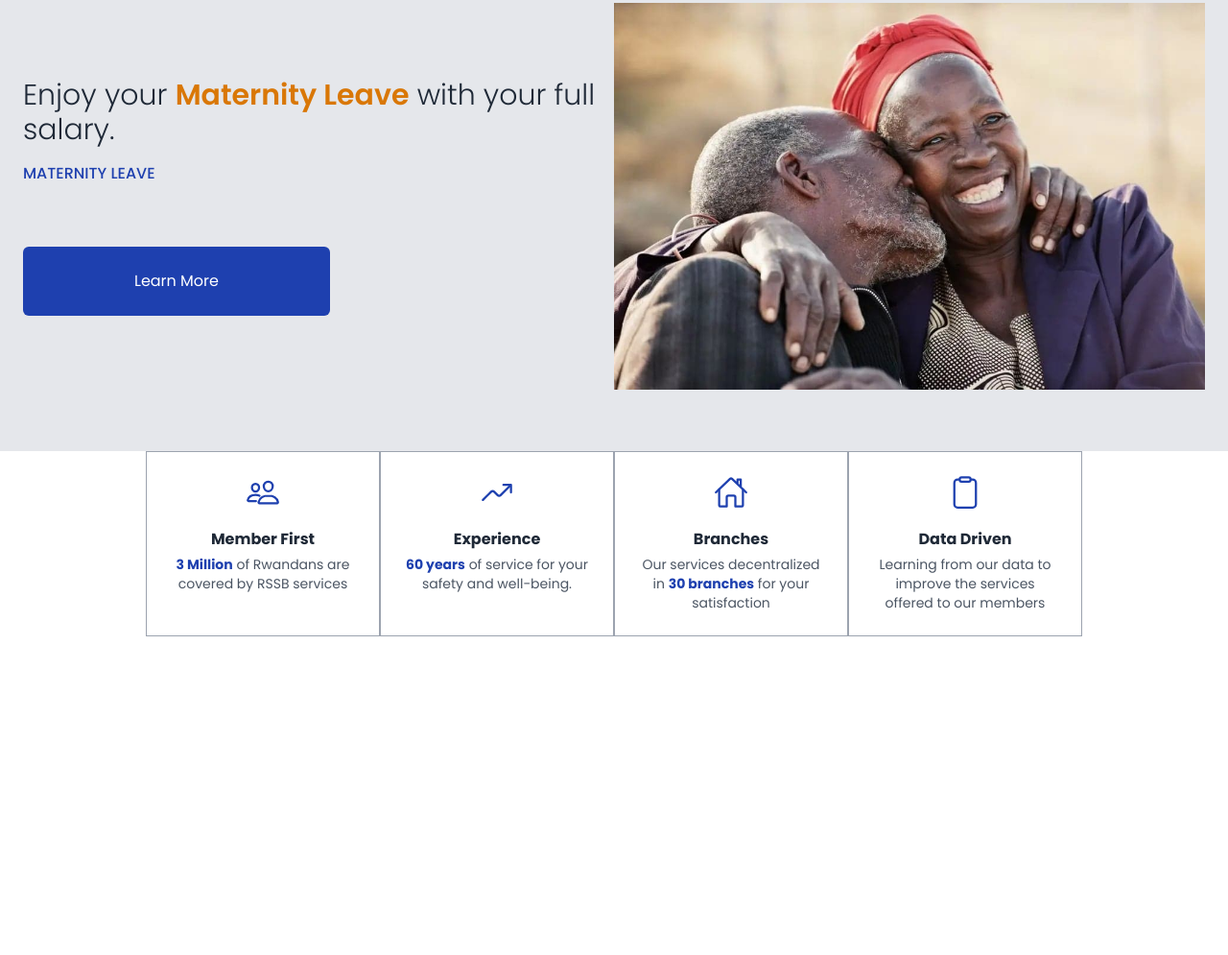
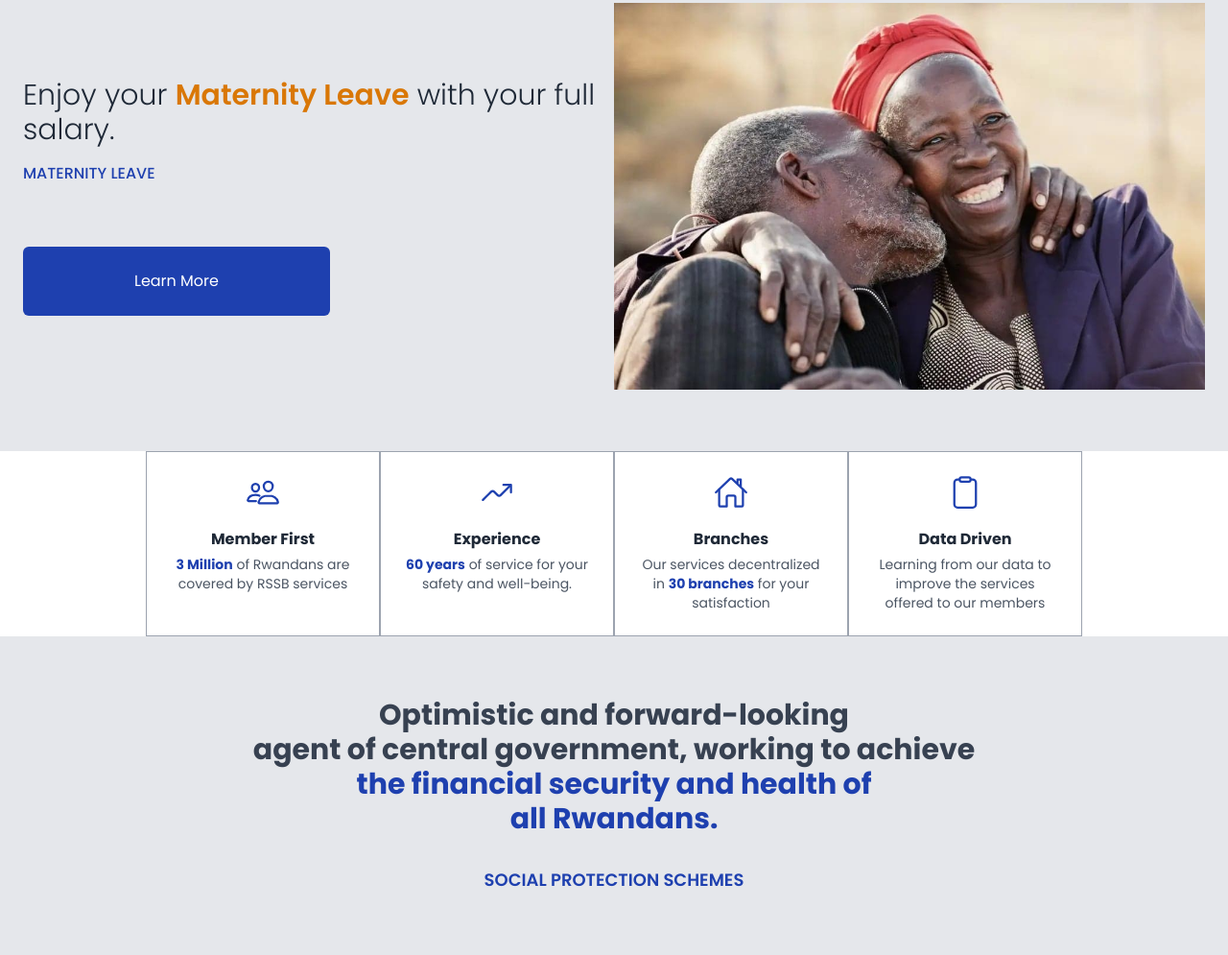
Before and after one commit to elyse502/Gym-cloning-gate, a website built with Vite: page index.html in a window 1280 px wide. Shown: the part 289-1284 px from the top of the page at 96% size. Before the commit the page ends 952 px from the top, so only its background shows below. Built offline with nearby package versions, Linux system fonts and the light colour scheme; files whose address does not match are found by name.

Commit message:
feat: add Mission section

```diff
--- a/index.html
+++ b/index.html
@@ -146,6 +146,18 @@
         </div>
     </section>
 
+    <!-- Mission Section -->
+    <section class="py-16 bg-gray-200">
+        <div class="container mx-auto px-4 text-center">
+            <h2 class="text-3xl lg:text-3xl font-bold text-gray-700 mb-8 max-w-4xl mx-auto">
+                Optimistic and forward-looking <br> agent of central government, working to achieve <br> <span
+                    class="text-blue-800">the financial security and health of <br> all Rwandans.</span>
+            </h2>
+            <p class="text-blue-800 font-semibold text-lg">SOCIAL PROTECTION SCHEMES</p>
+        </div>
+    </section>
+
+
     <script type="module" src="https://unpkg.com/ionicons@7.1.0/dist/ionicons/ionicons.esm.js"></script>
     <script nomodule src="https://unpkg.com/ionicons@7.1.0/dist/ionicons/ionicons.js"></script>
 
```
